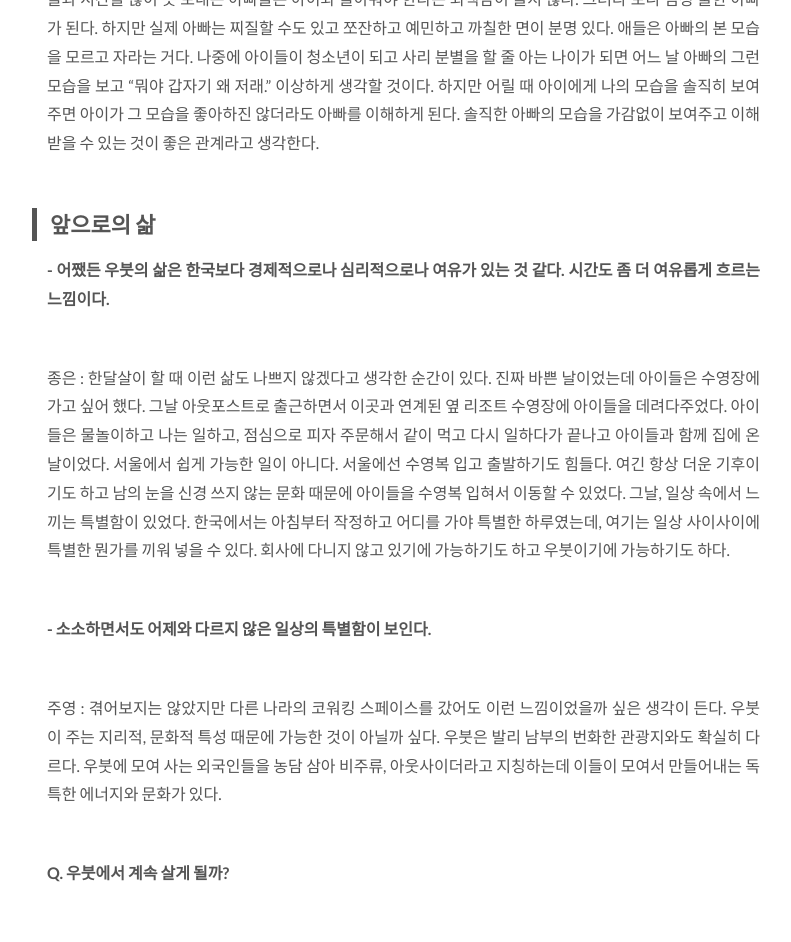
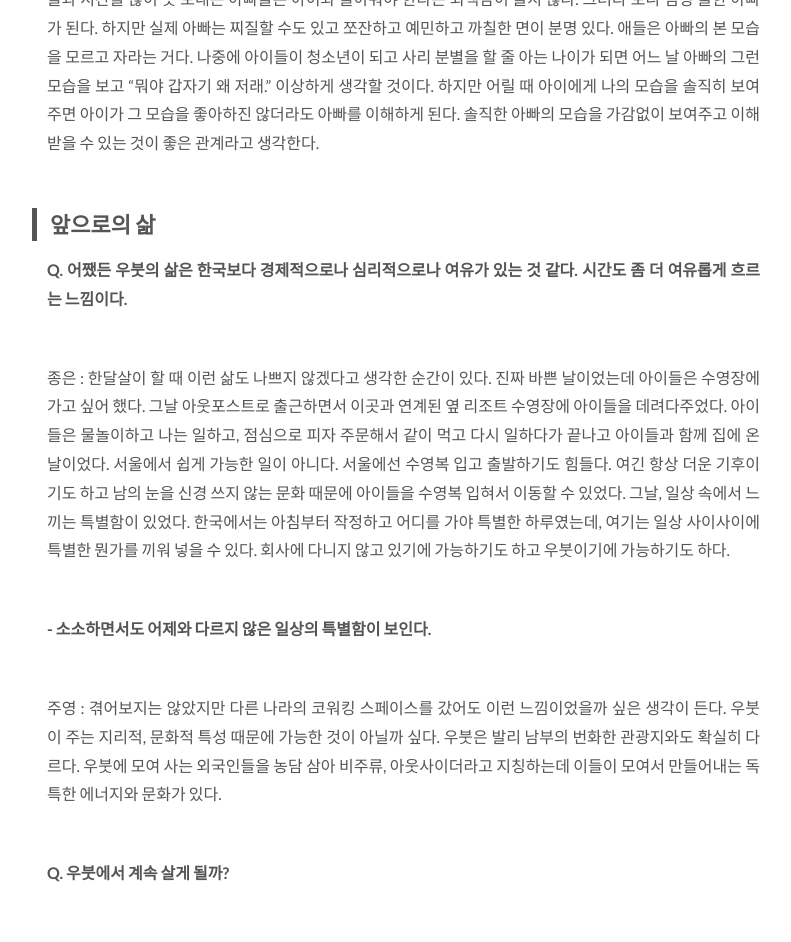
Before and after one commit to rlibro/rlibro.github.io, a Jekyll site: the page built from _posts/2018-07-25-J&j.md, in a window 1280 px wide and 1400 px high, scrolled down 8538 px. Shown: the top 942 px of the window, without its empty margins (244-1035 px from the left). Built offline with Jekyll 4.4.1, drawn with Linux system fonts in a browser that asks for light colours; some of the changed text lies outside the part shown.

Commit message:
종은주영 수정

```diff
--- a/_posts/2018-07-25-J&j.md
+++ b/_posts/2018-07-25-J&j.md
@@ -142,7 +142,7 @@ tags:
 
 ## 앞으로의 삶
 
-**\- 어쨌든 우붓의 삶은 한국보다 경제적으로나 심리적으로나 여유가 있는 것 같다. 시간도 좀 더 여유롭게 흐르는 느낌이다.**
+**Q. 어쨌든 우붓의 삶은 한국보다 경제적으로나 심리적으로나 여유가 있는 것 같다. 시간도 좀 더 여유롭게 흐르는 느낌이다.**
 
 종은 : 한달살이 할 때 이런 삶도 나쁘지 않겠다고 생각한 순간이 있다. 진짜 바쁜 날이었는데 아이들은 수영장에 가고 싶어 했다. 그날 아웃포스트로 출근하면서 이곳과 연계된 옆 리조트 수영장에 아이들을 데려다주었다. 아이들은 물놀이하고 나는 일하고, 점심으로 피자 주문해서 같이 먹고 다시 일하다가 끝나고 아이들과 함께 집에 온 날이었다. 서울에서 쉽게 가능한 일이 아니다. 서울에선 수영복 입고 출발하기도 힘들다. 여긴 항상 더운 기후이기도 하고 남의 눈을 신경 쓰지 않는 문화 때문에 아이들을 수영복 입혀서 이동할 수 있었다. 그날, 일상 속에서 느끼는 특별함이 있었다. 한국에서는 아침부터 작정하고 어디를 가야 특별한 하루였는데, 여기는 일상 사이사이에 특별한 뭔가를 끼워 넣을 수 있다. 회사에 다니지 않고 있기에 가능하기도 하고 우붓이기에 가능하기도 하다.
 
```
Also changed, not shown: other parts of _posts/2018-07-25-J&j.md (+1 -1 lines).
